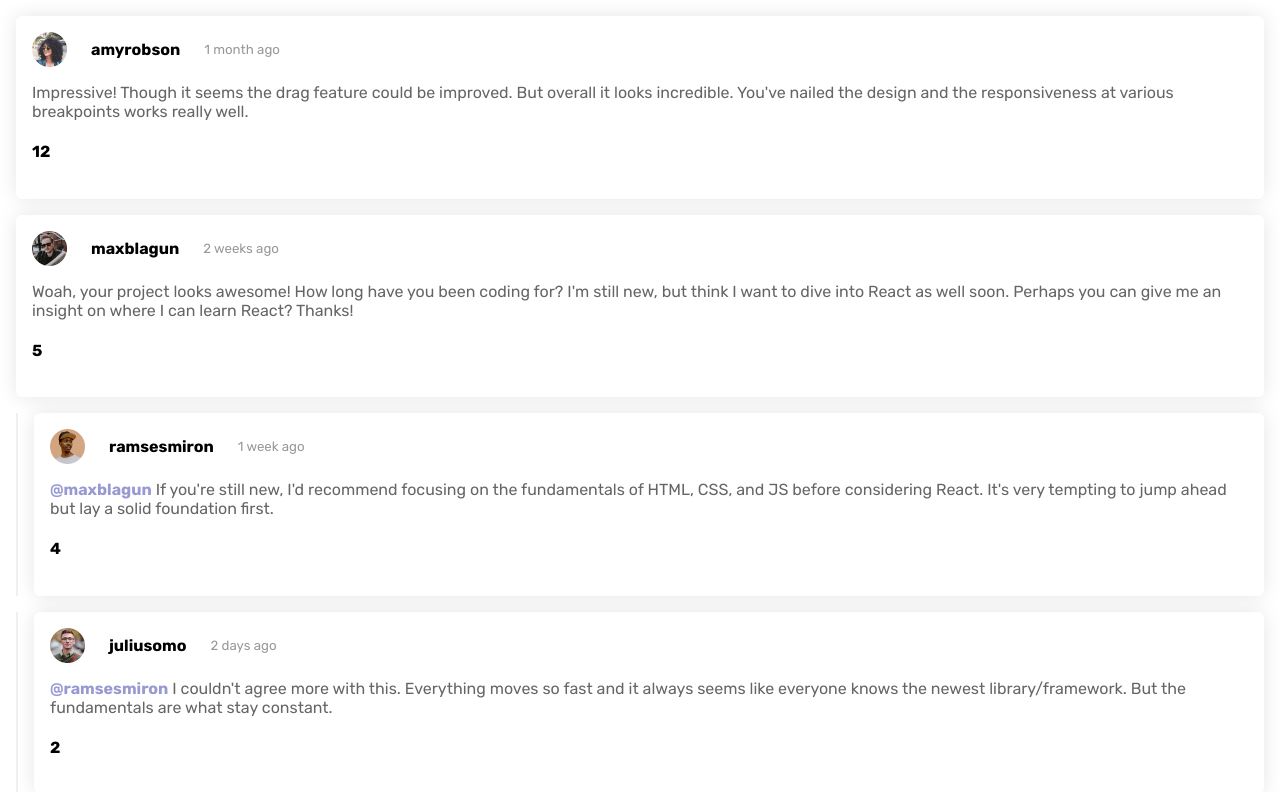
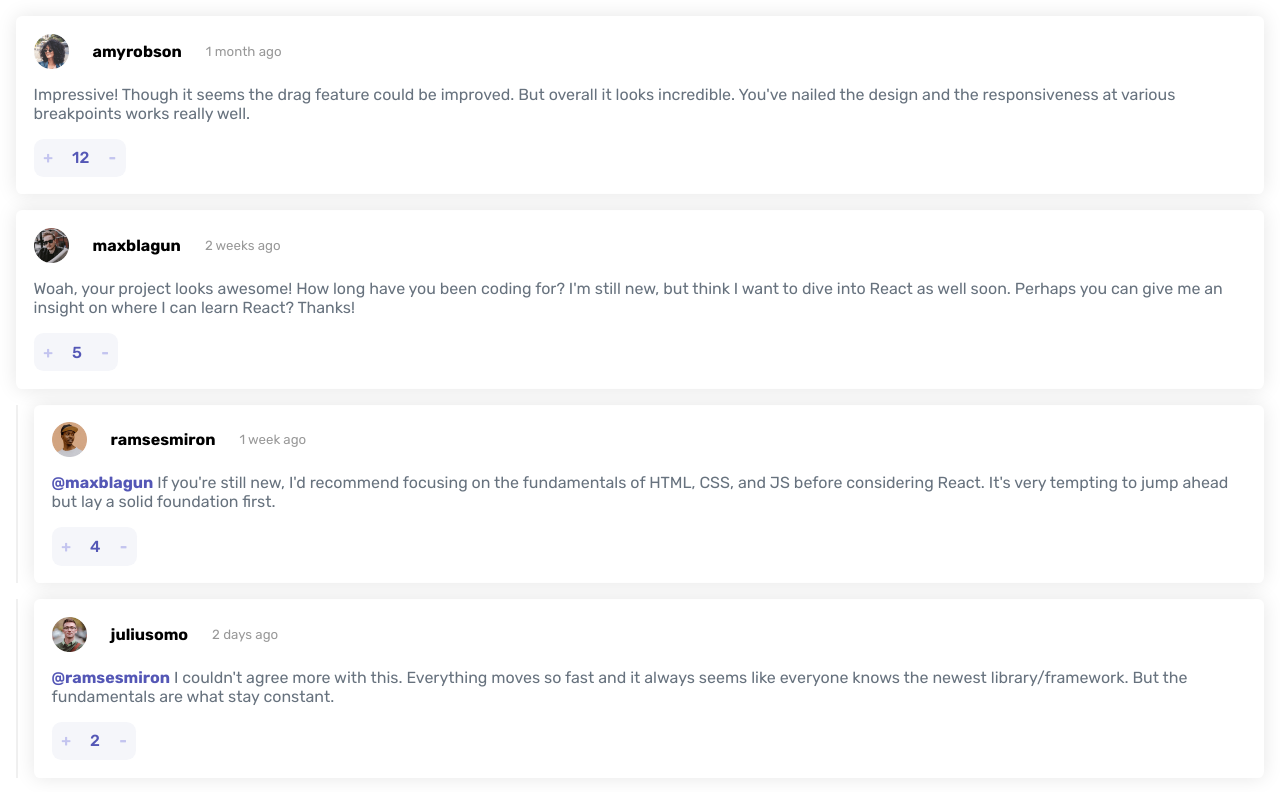
Before and after one commit to steppan26/Challenge-06-Interactive-comments-Frontend, a React (Create React App) app: page / in a window 1280 px wide. Shown: the top 792 px of the page. Built offline with nearby package versions, Linux system fonts and the light colour scheme.

Commit message:
added a votesCounter component and its css

```diff
--- a/src/App.js
+++ b/src/App.js
@@ -1,6 +1,6 @@
 import './stylesheets/App.scss';
 import Data from './data.json';
-import CommentsList from './javascript/containers/comments_list';
+import CommentsList from './javascript/containers/commentsList';
 
 function App() {
   return (
--- a/src/javascript/components/comment.js
+++ b/src/javascript/components/comment.js
@@ -1,4 +1,5 @@
 import React from "react";
+import VotesCounter from './votesCounter'
 
 const Comment = ({ content = '', score = 0, user = {}, createdAt = '', replyingTo }) => {
   const userReplyingTo = replyingTo ? `@${replyingTo}` : null
@@ -11,7 +12,7 @@ const Comment = ({ content = '', score = 0, user = {}, createdAt = '', replyingT
           <h5 className='date-created'>{createdAt}</h5>
         </div>
         <p><span className='user-replying-to'>{userReplyingTo}</span> {content}</p>
-        <h4>{score}</h4>
+        <VotesCounter votes={score} />
       </div>
     </>
   )
--- /dev/null
+++ b/src/javascript/components/votesCounter.js
@@ -0,0 +1,15 @@
+import React from "react";
+
+const VotesCounter = ({ votes = 0 }) => {
+  return(
+    <>
+      <div class="votes-wrapper">
+        <div class='increase-votes'>+</div>
+        <h4>{votes}</h4>
+        <div class='decrease-votes'>-</div>
+      </div>
+    </>
+  )
+}
+
+export default VotesCounter;
--- a/src/stylesheets/components/comment_card.scss
+++ b/src/stylesheets/components/comment_card.scss
@@ -1,23 +1,13 @@
-body {
-  //background-color: #F5F6FA;
-  font-family: 'Rubik', sans-serif;
-  padding: 0 1rem;
-}
-
-.comment-list-group {
-  list-style: none;
-  padding: 0;
-}
+body { font-family: 'Rubik', sans-serif; padding: 0 1rem; }
+.comment-list-group { list-style: none; padding: 0; }
 
 .comment-list-item {
   background-color: var(--clr-white);
   margin: 1rem 0;
   border-radius: 0.4rem;
   box-shadow: 0 0 20px rgba(10, 10, 10, 0.1);
-  padding: 1rem;
-  & p {
-    opacity: 0.6;
-  }
+  padding: 1.1rem;
+  & p { color: var(--clr-Grayish-blue); }
 }
 
 .comment-header {
@@ -34,17 +24,29 @@ body {
   }
 }
 
-.user-replying-to {
+.comment-username { margin: 0 1.5rem; font-weight: 700; }
+.user-replying-to { color: var(--clr-Moderate-blue); font-weight: 700; }
+
+.votes-wrapper {
+  display: inline-flex;
+  align-items: center;
+  border-radius: 0.6rem;
   color: var(--clr-Moderate-blue);
-  font-weight: 700;
+  background-color: var(--clr-Very-light-gray);
+  & h4 {
+    font-weight: 500;
+    margin: 0;
+  }
+  & div {
+    color: var(--clr-Light-grayish-blue);
+    font-weight: 700;
+    transition: 210ms color ease-out;
+    &:hover { color: var(--clr-Moderate-blue); }
+  }
+  & * {
+    cursor: pointer;
+    padding: 0.6rem;
+  }
 }
 
-.comment-username {
-  margin: 0 1.5rem;
-  font-weight: 700;
-}
-
-.replies {
-  padding-left: 1rem;
-  border-left: 2px solid rgba(110, 110, 110, 0.1);
-}
+.replies { padding-left: 1rem; border-left: 2px solid rgba(110, 110, 110, 0.1); }
```
Also changed, not shown: src/javascript/containers/commentsList.js (renamed from src/javascript/containers/comments_list.js).
